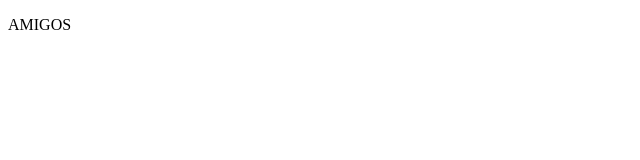
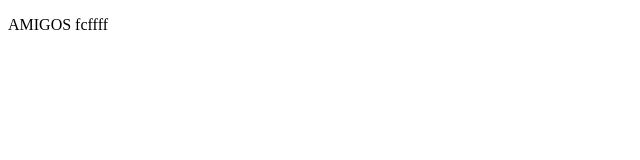
Before and after one commit to marco-lopez-v/S3GHA_POC, a plain HTML site: page index.html in a window 1280 px wide. Shown: the full height of the page, 0-640 px from the left. Drawn offline with Linux system fonts and the light colour scheme.

Commit message:
Update index.html

```diff
--- a/index.html
+++ b/index.html
@@ -4,6 +4,6 @@
         <title>Example</title>
     </head>
     <body>
-        <p>AMIGOS</p>
+        <p>AMIGOS fcffff</p>
     </body>
 </html>
```
